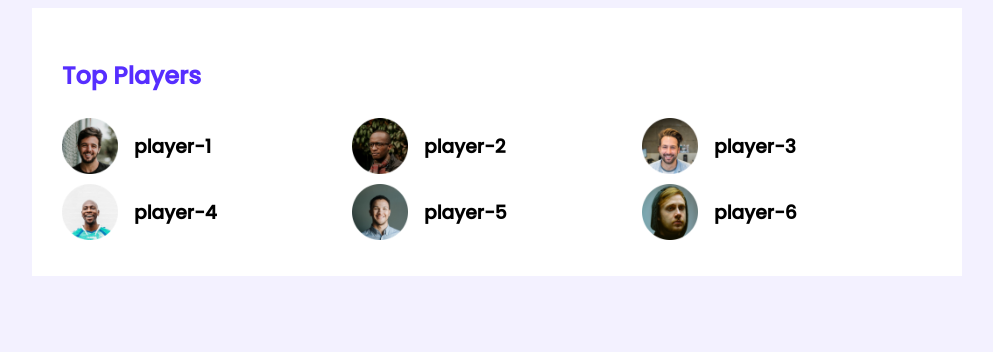
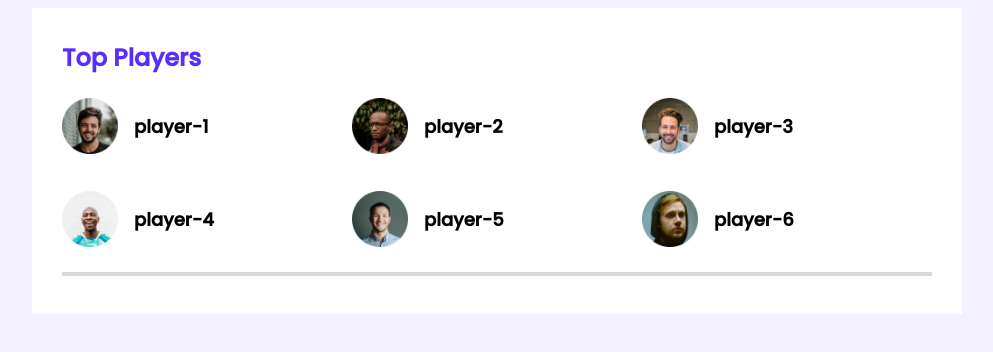
Before and after one commit to pavel90765/Laeder-Board, a plain HTML site: page index.html in a window 1280 px wide. Shown: the whole page, without its empty margins (143-1136 px from the left). Drawn offline with Linux system fonts and the light colour scheme.

Commit message:
2nd code entered

```diff
--- a/index.html
+++ b/index.html
@@ -47,6 +47,7 @@
                     </div>
                 </div>
             </div>
+            <hr>
         </section>
     </main>
 </body>
--- a/style.css
+++ b/style.css
@@ -22,16 +22,23 @@ main{
     padding:30px;
 }
 
+hr{
+    border:2px solid #d1d1d1d1;
+    margin-top:21px;
+}
+
 /* .players-styele */
 
 .Section-title{
     color:#562eff;
     font-size: 24px;
+    margin-top:2px;
 }
 
 .players{
     display: grid;
     grid-template-columns: repeat(3,1fr);
+    grid-row-gap:30px;
 }
 
 .player{
@@ -46,4 +53,5 @@ height: 56px;
 
 .player-name{
     margin-left:16px;
+    font-size: 18px;
 }
```
